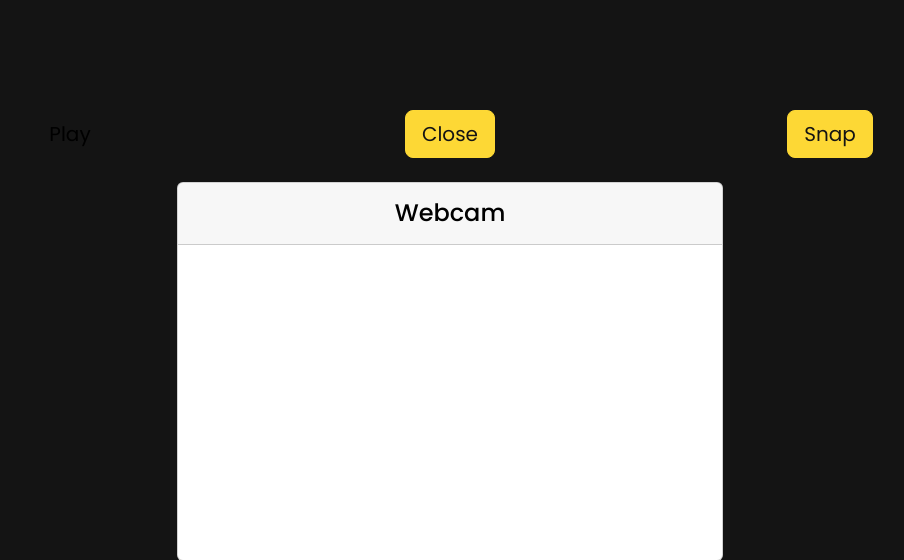
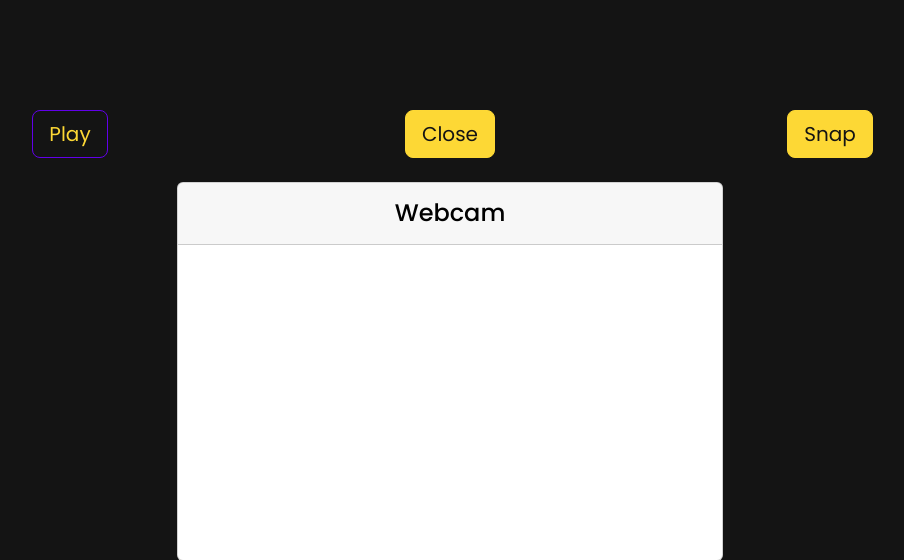
Before and after one commit to aryanace1/EmotionDetector, a Flask app: page / in a window 1280 px wide, with the pointer over the restyled element. Shown: the part 523-1083 px from the top of the page, without its empty margins (190-1094 px from the left). Run offline with Flask 3, Linux system fonts and the light colour scheme.

Commit message:
Style buttons

```diff
--- a/static/css/index.css
+++ b/static/css/index.css
@@ -102,6 +102,11 @@ body {
   color: var(--dark);
 }
 
+.btn-pink:hover {
+  border-color: var(--blue);
+  color: var(--yellow);
+}
+
 #videoElement {
   width: 100%;
   height: auto;
```
